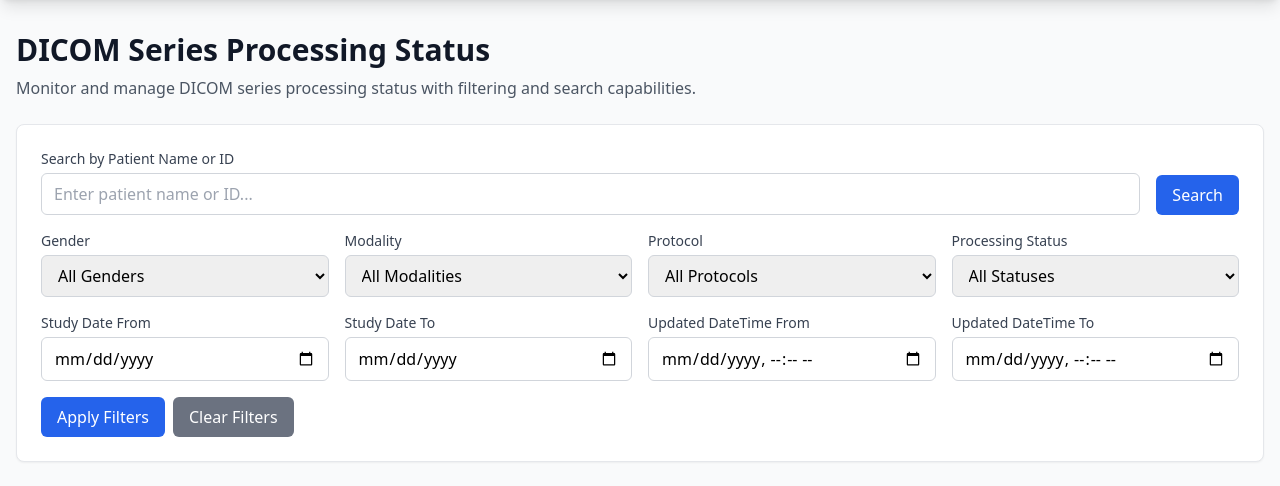
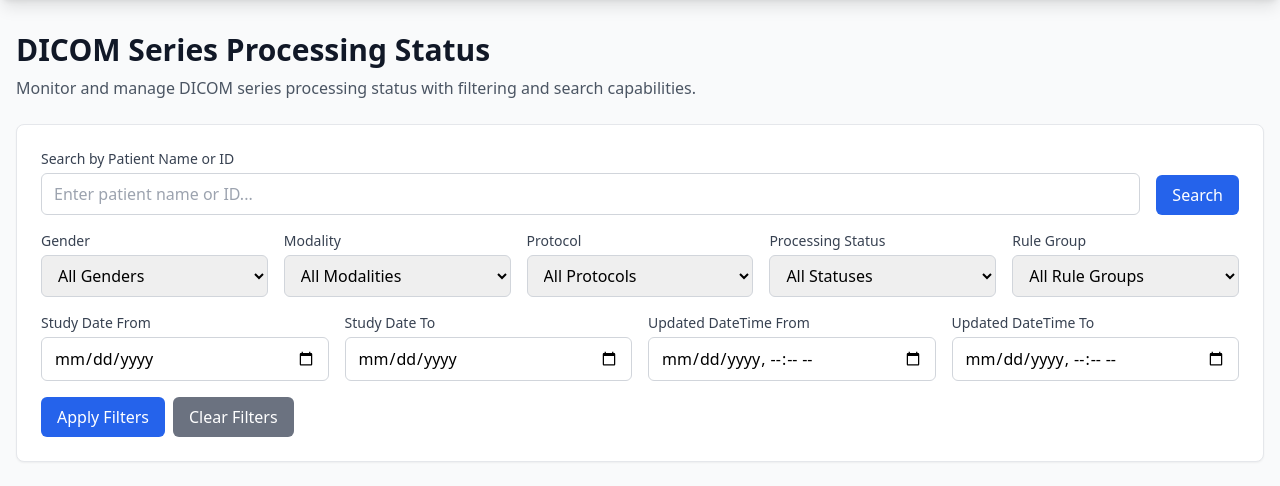
Before and after one commit to CHAVI-India/draw-client-2.0, a Django app: page /dicom/series-status/ in a window 1280 px wide. Shown: the part 65-551 px from the top of the page. Run offline with Django 5.2, Linux system fonts and the light colour scheme; the visitor is signed in with stand-in values (Sample User, id 1); data that the repository does not hold is empty; parts of the project's set-up code (start-up, migrations or seed data) failed here and were passed over.

Commit message:
feat: add rule group filter to series processing status page with improved gunicorn detection
Added rule group dropdown filter to series processing status view with template association display. Modified filter grid layout from 4 to 5 columns to accommodate new filter. Improved gunicorn detection in apps.py ready() method to handle both direct gunicorn invocation and python -m gunicorn execution by checking all argv elements instead of just argv[0].

```diff
--- a/dicom_handler/views.py
+++ b/dicom_handler/views.py
@@ -1518,6 +1518,11 @@ def series_processing_status(request):
     if status_filter:
         series_queryset = series_queryset.filter(series_processsing_status=status_filter)
 
+    # Rule Group filter
+    rule_group_filter = request.GET.get('rule_group', '').strip()
+    if rule_group_filter:
+        series_queryset = series_queryset.filter(matched_rule_sets__rulegroup__id=rule_group_filter)
+
     # Date filters
     study_date_from = request.GET.get('study_date_from', '').strip()
     study_date_to = request.GET.get('study_date_to', '').strip()
@@ -1545,6 +1550,9 @@ def series_processing_status(request):
     all_protocols = DICOMSeries.objects.select_related('study').values_list(
         'study__study_protocol', flat=True
     ).distinct().exclude(study__study_protocol__isnull=True).exclude(study__study_protocol='')
+
+    # Get all rule groups for filter dropdown
+    all_rule_groups = RuleGroup.objects.all().order_by('rulegroup_name')
 
     # Pagination
     paginator = Paginator(series_queryset, 10)  # 10 series per page as requested
@@ -1626,6 +1634,8 @@ def series_processing_status(request):
         'all_genders': sorted(list(set(all_genders))),
         'all_modalities': sorted(list(set(all_modalities))),
         'all_protocols': sorted(list(set(all_protocols))),
+        'all_rule_groups': all_rule_groups,
+        'rule_group_filter': rule_group_filter,
         'processing_statuses': ProcessingStatus.choices,
         'remote_nodes': remote_nodes,
     }
--- a/dicom_server/apps.py
+++ b/dicom_server/apps.py
@@ -17,7 +17,9 @@ class DicomServerConfig(AppConfig):
         """
         # Only run in the main process, not in management commands or migrations
         import sys
-        if 'runserver' not in sys.argv and 'gunicorn' not in sys.argv[0]:
+        # Check for gunicorn in any argv element (handles 'gunicorn' and 'python -m gunicorn')
+        is_gunicorn = any('gunicorn' in arg for arg in sys.argv)
+        if 'runserver' not in sys.argv and not is_gunicorn:
             return
 
         # Skip if running migrations or if database is not ready
--- a/templates/dicom_handler/series_processing_status.html
+++ b/templates/dicom_handler/series_processing_status.html
@@ -29,7 +29,7 @@
             </div>
 
             <!-- Filter Row 1 -->
-            <div class="grid grid-cols-1 sm:grid-cols-2 lg:grid-cols-4 gap-4">
+            <div class="grid grid-cols-1 sm:grid-cols-2 lg:grid-cols-5 gap-4">
                 <div>
                     <label for="gender" class="block text-sm font-medium text-gray-700 mb-1">Gender</label>
                     <select name="gender" id="gender" class="w-full px-3 py-2 border border-gray-300 rounded-md focus:outline-none focus:ring-2 focus:ring-primary-500">
@@ -63,6 +63,18 @@
                         <option value="">All Statuses</option>
                         {% for status_code, status_display in processing_statuses %}
                             <option value="{{ status_code }}" {% if status_code == status_filter %}selected{% endif %}>{{ status_display }}</option>
+                        {% endfor %}
+                    </select>
+                </div>
+                <div>
+                    <label for="rule_group" class="block text-sm font-medium text-gray-700 mb-1">Rule Group</label>
+                    <select name="rule_group" id="rule_group" class="w-full px-3 py-2 border border-gray-300 rounded-md focus:outline-none focus:ring-2 focus:ring-primary-500">
+                        <option value="">All Rule Groups</option>
+                        {% for rule_group in all_rule_groups %}
+                            <option value="{{ rule_group.id }}" {% if rule_group.id|stringformat:"s" == rule_group_filter %}selected{% endif %}>
+                                {{ rule_group.rulegroup_name }}
+                                {% if rule_group.associated_autosegmentation_template %}({{ rule_group.associated_autosegmentation_template.template_name }}){% endif %}
+                            </option>
                         {% endfor %}
                     </select>
                 </div>
```
